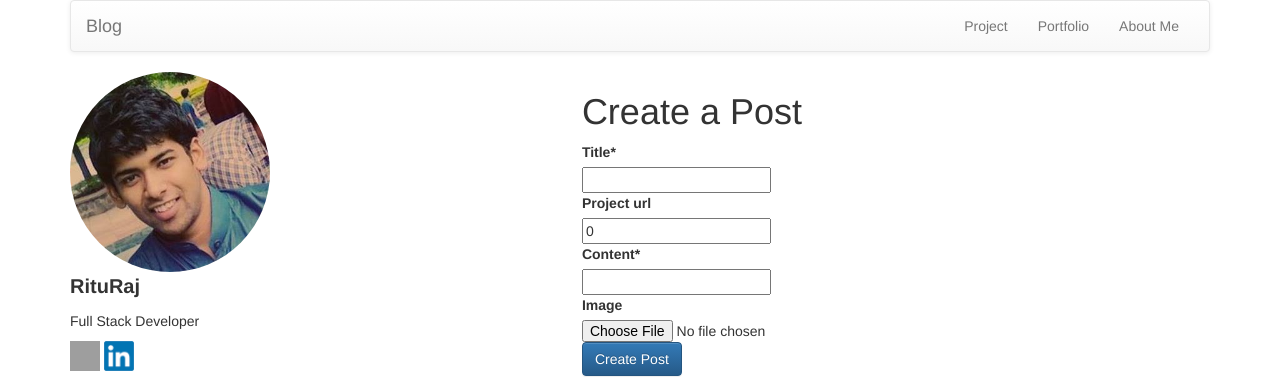
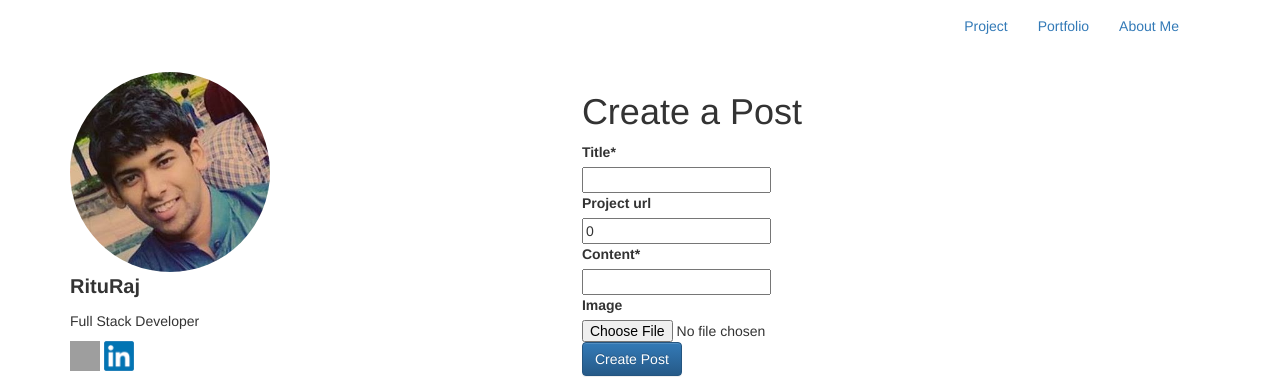
Before and after one commit to djangoconfire/my-blog, a Django app: template templates/post_form.html in a window 1280 px wide. Shown: the top 381 px of the page. Run offline with Django 3.2, Linux system fonts and the light colour scheme; the template is opened without the code that fills it: values that come from a table or form of the project are taken from there, others are empty; some libraries are stand-ins or nearby versions; grey boxes are pictures that could not be loaded.

Commit message:
updated base.html

```diff
--- a/templates/navbar.html
+++ b/templates/navbar.html
@@ -1,5 +1,5 @@
 {% load staticfiles %}
-<nav class="navbar navbar-default">
+<nav class="navbar">
     <div class="container-fluid">
         <div class="navbar-header">
             <button type="button" class="navbar-toggle" data-toggle="collapse" data-target="#myNavbar">
@@ -7,7 +7,7 @@
                 <span class="icon-bar"></span>
                 <span class="icon-bar"></span>
             </button>
-            <a class="navbar-brand" href="/posts/">Blog</a>
+            <!--<a class="navbar-brand" href="/posts/">Blog</a>-->
         </div>
         <div class="collapse navbar-collapse" id="myNavbar">
             <ul class="nav navbar-nav navbar-right">
```
